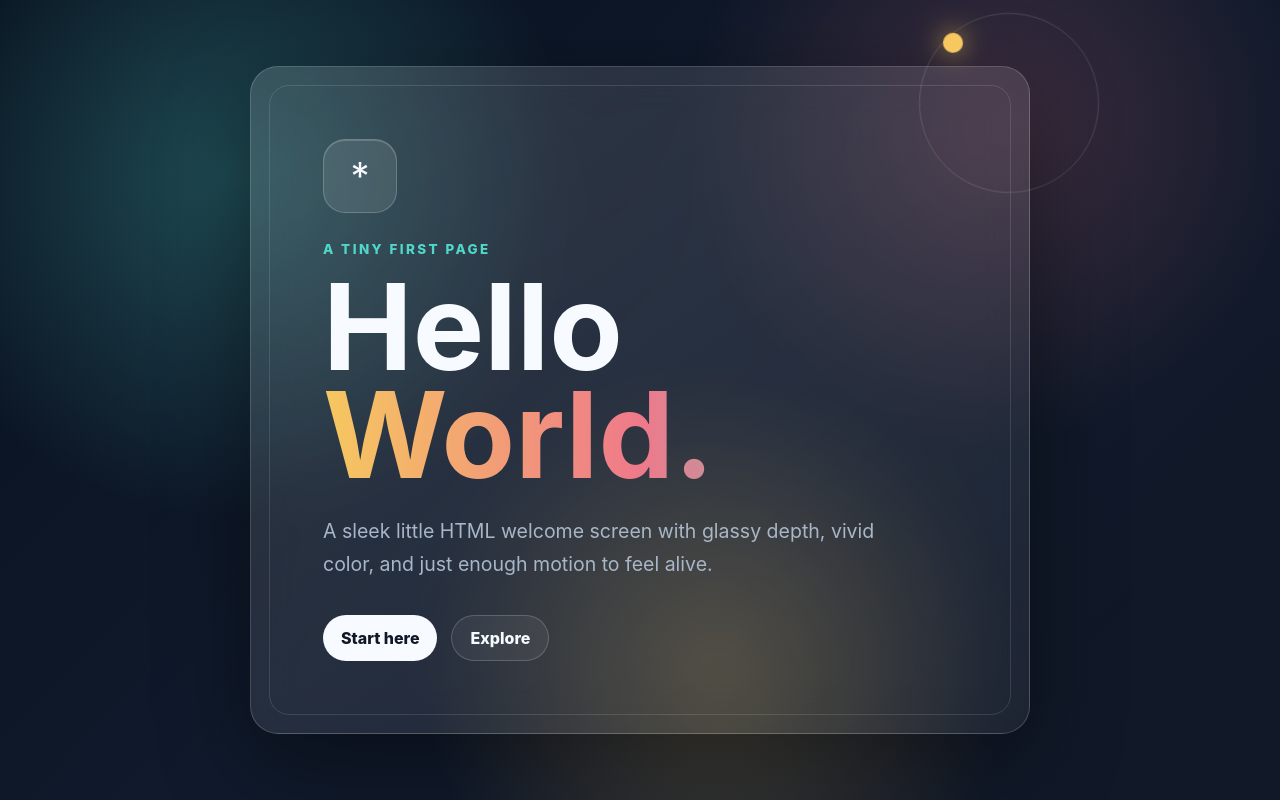
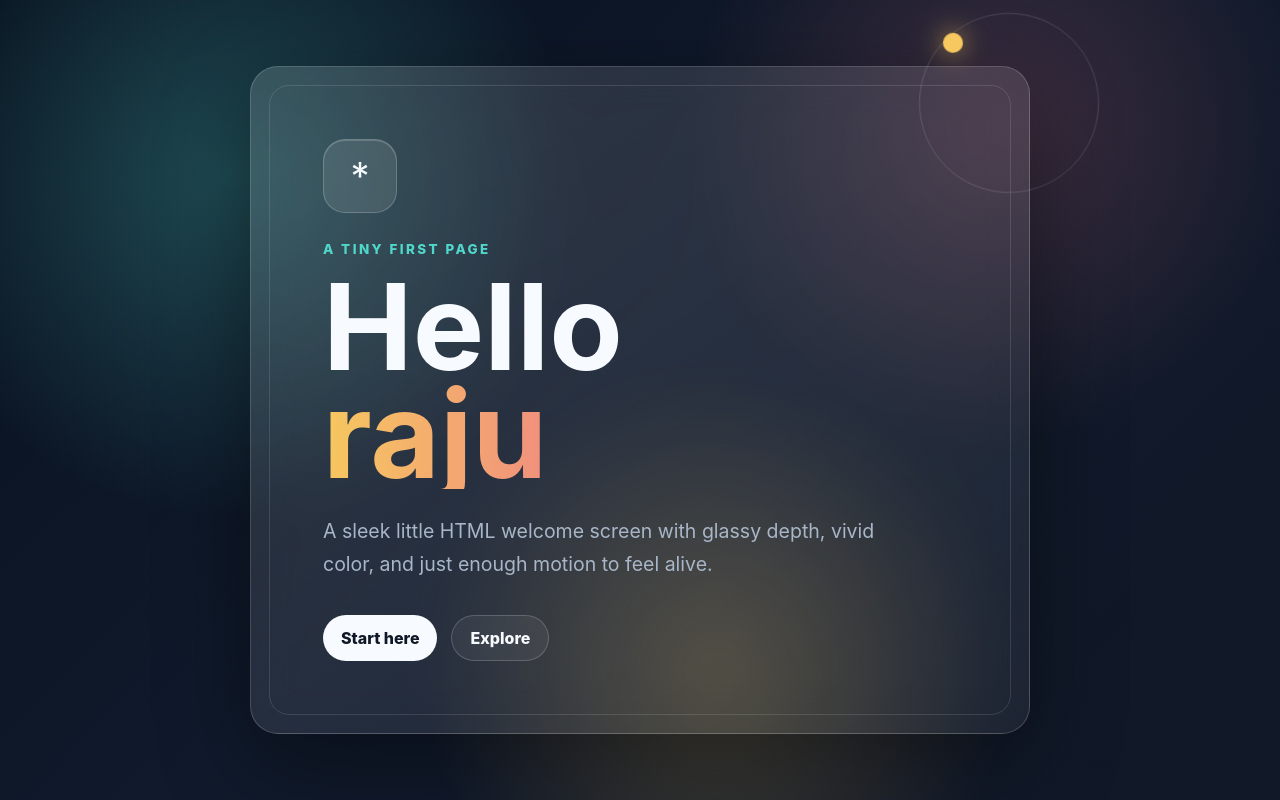
Before and after one commit to malappayj/project1, a plain HTML site: page index.html in a window 1280 px wide. Drawn offline with Linux system fonts and the light colour scheme.

Commit message:
forth commit

```diff
--- a/index.html
+++ b/index.html
@@ -3,7 +3,7 @@
 <head>
   <meta charset="UTF-8">
   <meta name="viewport" content="width=device-width, initial-scale=1.0">
-  <title>hello my name is raju</title>
+  <title>hello my name is rakesh</title>
   <style>
     :root {
       color-scheme: dark;
@@ -191,7 +191,7 @@
     <div class="orbit" aria-hidden="true"></div>
     <div class="spark" aria-hidden="true"><span>*</span></div>
     <p class="kicker">A tiny first page</p>
-    <h1>Hello <span>World.</span></h1>
+    <h1>Hello <span>raju</span></h1>
     <p class="copy">
       A sleek little HTML welcome screen with glassy depth, vivid color, and just enough motion to feel alive.
     </p>
```
